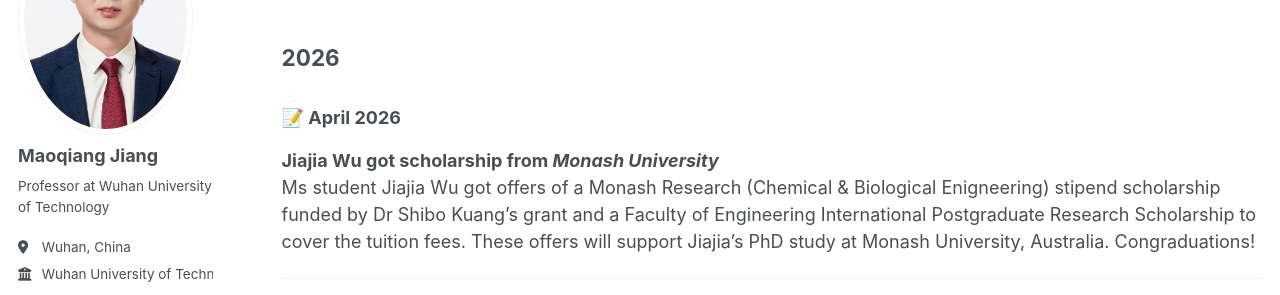
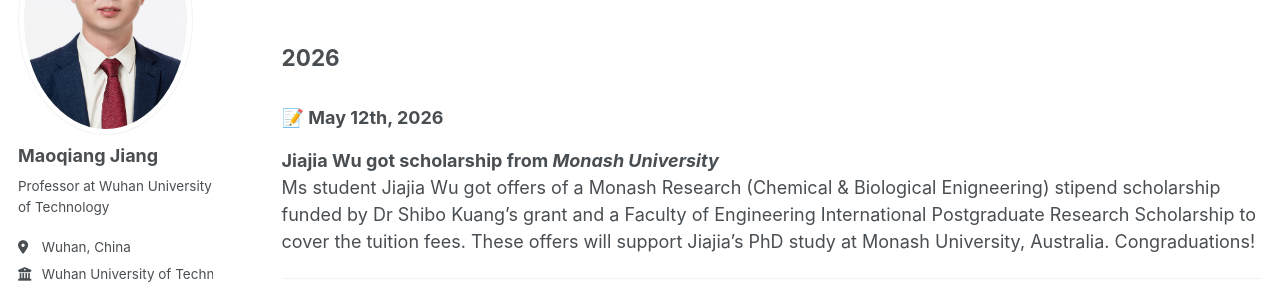
Before and after one commit to jiangmq2026/maoqiangjiang.github.io, a Jekyll site: the page built from _pages/news.md, in a window 1280 px wide and 1256 px high. Shown: the part 197-492 px from the top of the window. Built offline with Jekyll 4.4.1, drawn with Linux system fonts in a browser that asks for light colours; some web fonts are replaced; a script bundle is joined from its source files by our own code; library files that are not in the unit come from our copies.

Commit message:
Update news.md

```diff
--- a/_pages/news.md
+++ b/_pages/news.md
@@ -10,7 +10,7 @@
 
 ## 2026
 
-### 📝 April 2026
+### 📝 May 12th, 2026
 **Jiajia Wu got scholarship from *Monash University***
 Ms student Jiajia Wu got offers of a Monash Research (Chemical & Biological Enigneering) stipend scholarship funded by Dr Shibo Kuang's grant and a Faculty of Engineering International Postgraduate Research Scholarship to cover the tuition fees. These offers will support Jiajia's PhD study at Monash University, Australia. Congraduations!
 
```
